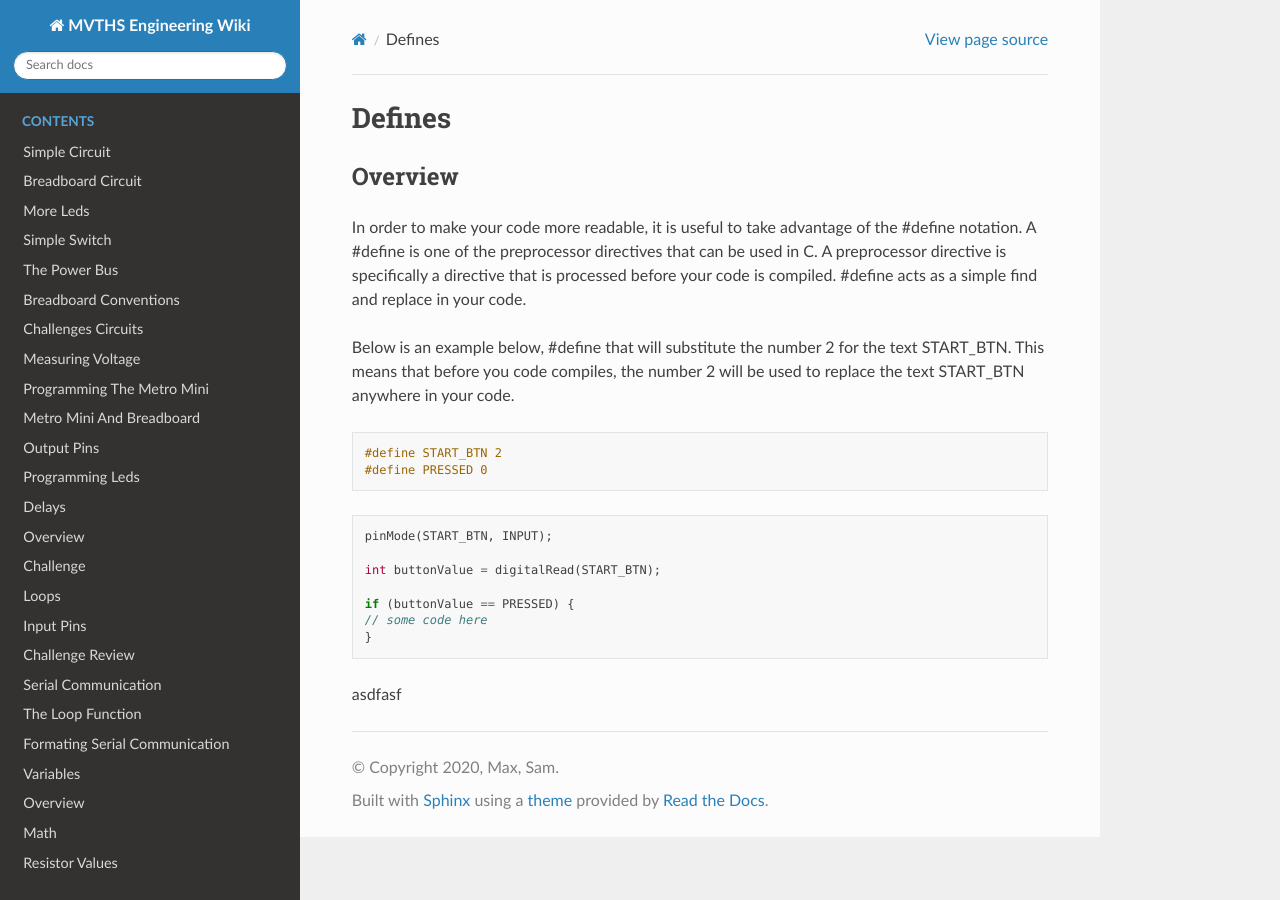
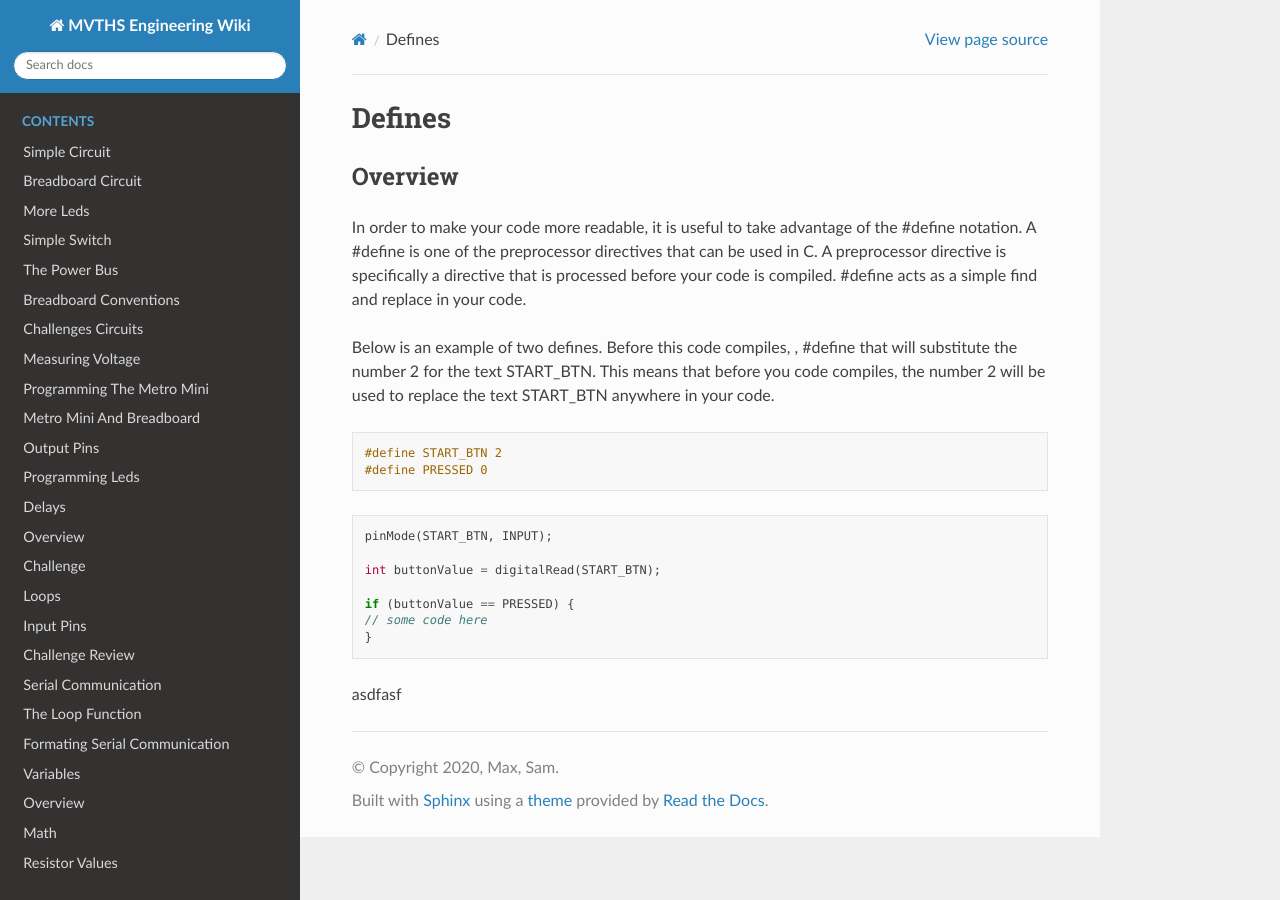
Before and after one commit to maxtkc/mvths-wiki, a Sphinx documentation site: the page built from docs/042cc-defines.rst, in a window 1280 px wide. Built offline with Sphinx 7.4.7 and the Read the Docs theme 2.0.0, drawn with Linux system fonts in a browser that asks for light colours; pages that are not in the unit, such as notebooks, are missing from menus.

Commit message:
Update 042cc-defines.rst

```diff
--- a/docs/042cc-defines.rst
+++ b/docs/042cc-defines.rst
@@ -6,7 +6,7 @@ Overview
 
 In order to make your code more readable, it is useful to take advantage of the #define notation. A #define is one of the preprocessor directives that can be used in C. A preprocessor directive is specifically a directive that is processed before your code is compiled. #define acts as a simple find and replace in your code.
 
-Below is an example below,  #define that will substitute the number 2 for the text START_BTN. This means that before you code compiles, the number 2 will be used to replace the text START_BTN anywhere in your code.
+Below is an example of two defines. Before this code compiles, ,  #define that will substitute the number 2 for the text START_BTN. This means that before you code compiles, the number 2 will be used to replace the text START_BTN anywhere in your code.
 
 .. code:: C
 
```
